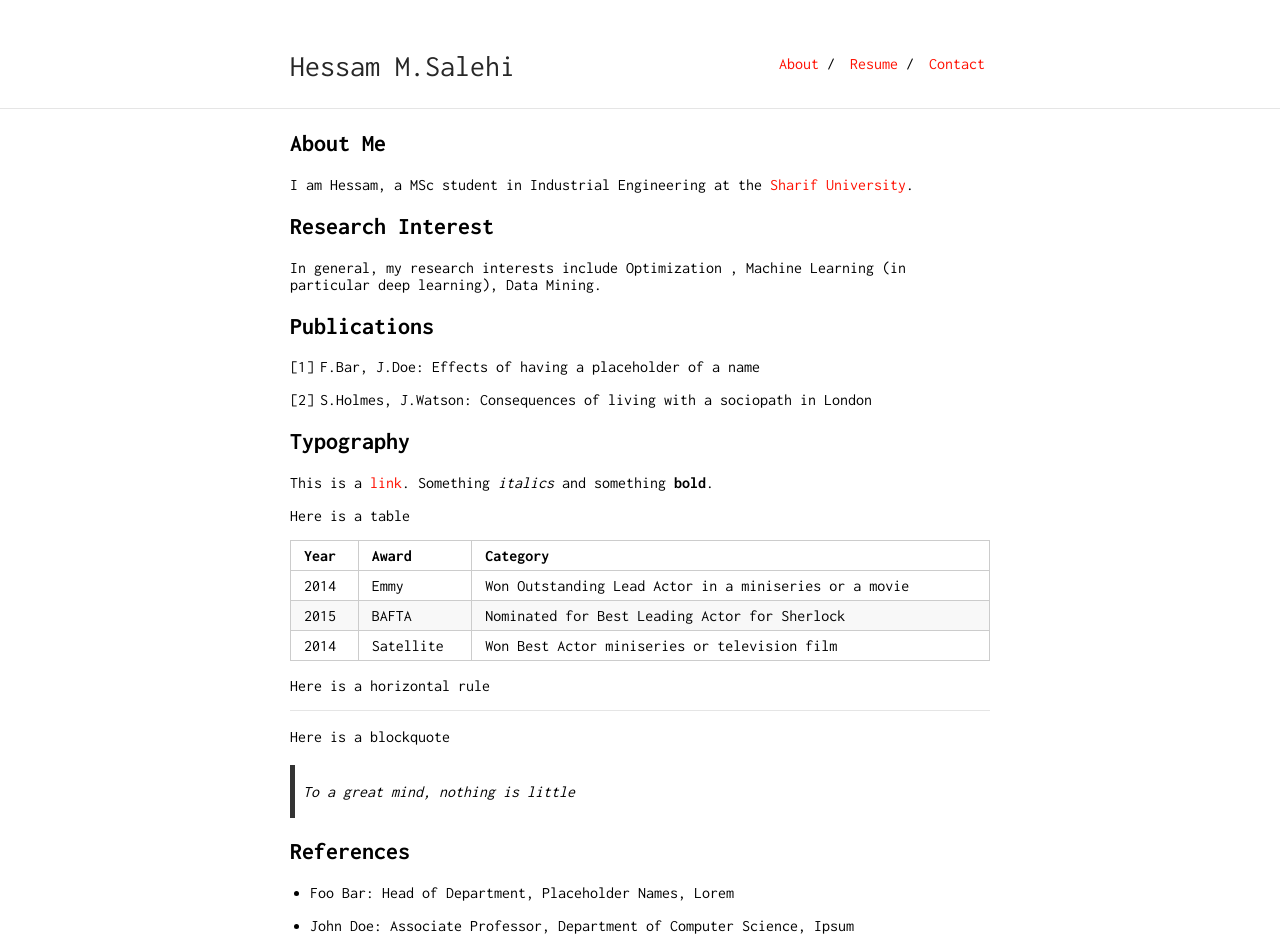
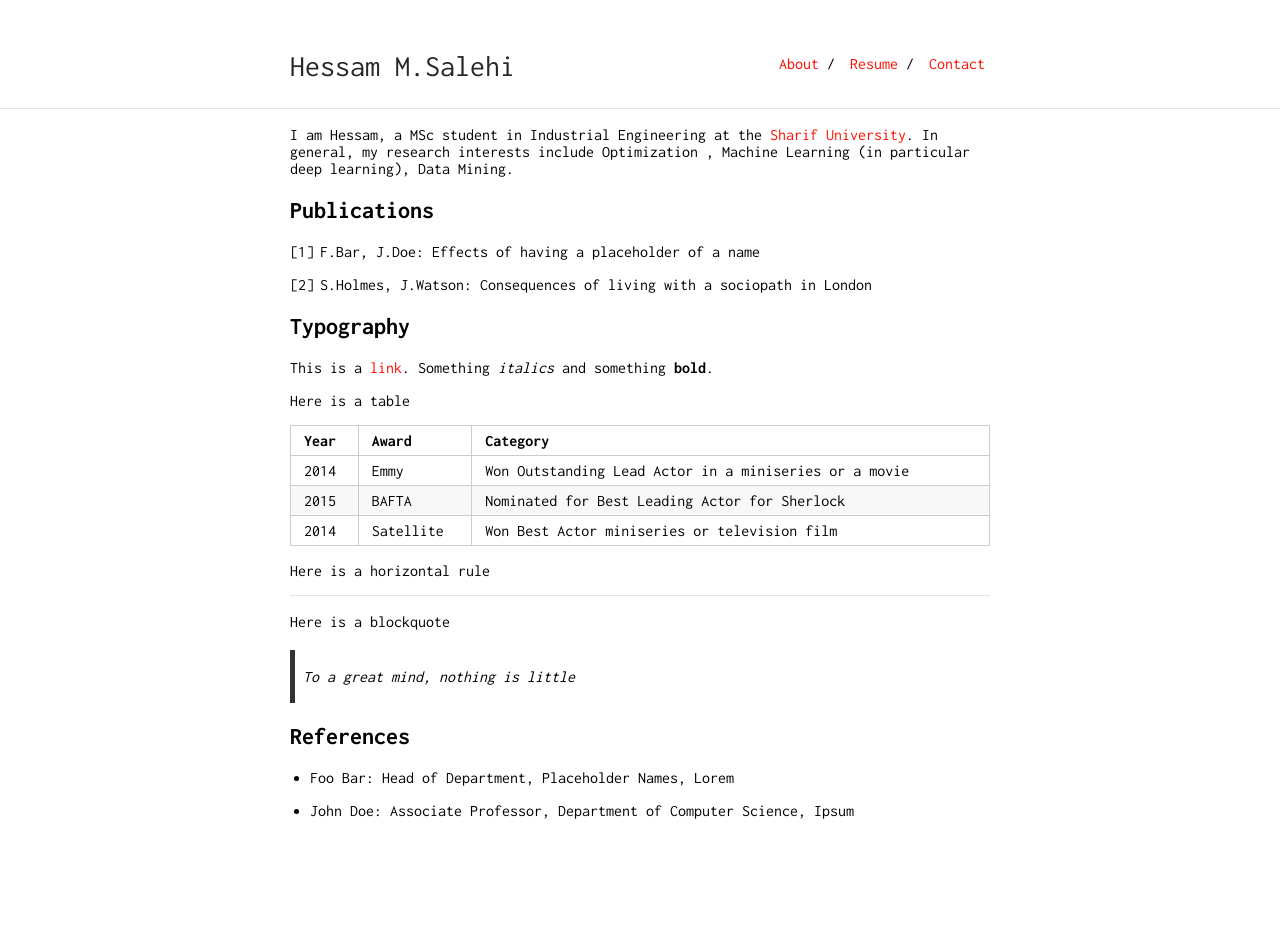
Before and after one commit to hessams/hessams.github.io, a Jekyll site: the page built from index.md, in a window 1280 px wide. Built offline with Jekyll 4.4.1, drawn with Linux system fonts in a browser that asks for light colours; after the commit the page ends 900 px from its top, so only the background shows below that.

Commit message:
Updated Index

```diff
--- a/index.md
+++ b/index.md
@@ -3,13 +3,8 @@ title: Index
 layout: default
 ---
 
-## About Me
 
-I am Hessam, a MSc student in Industrial Engineering at the [Sharif University](http://sharif.edu).
-
-## Research Interest
-
-In general, my research interests include Optimization , Machine Learning (in particular deep learning), Data Mining.
+I am Hessam, a MSc student in Industrial Engineering at the [Sharif University](http://sharif.edu). In general, my research interests include Optimization , Machine Learning (in particular deep learning), Data Mining.
 
 ## Publications
 
```
